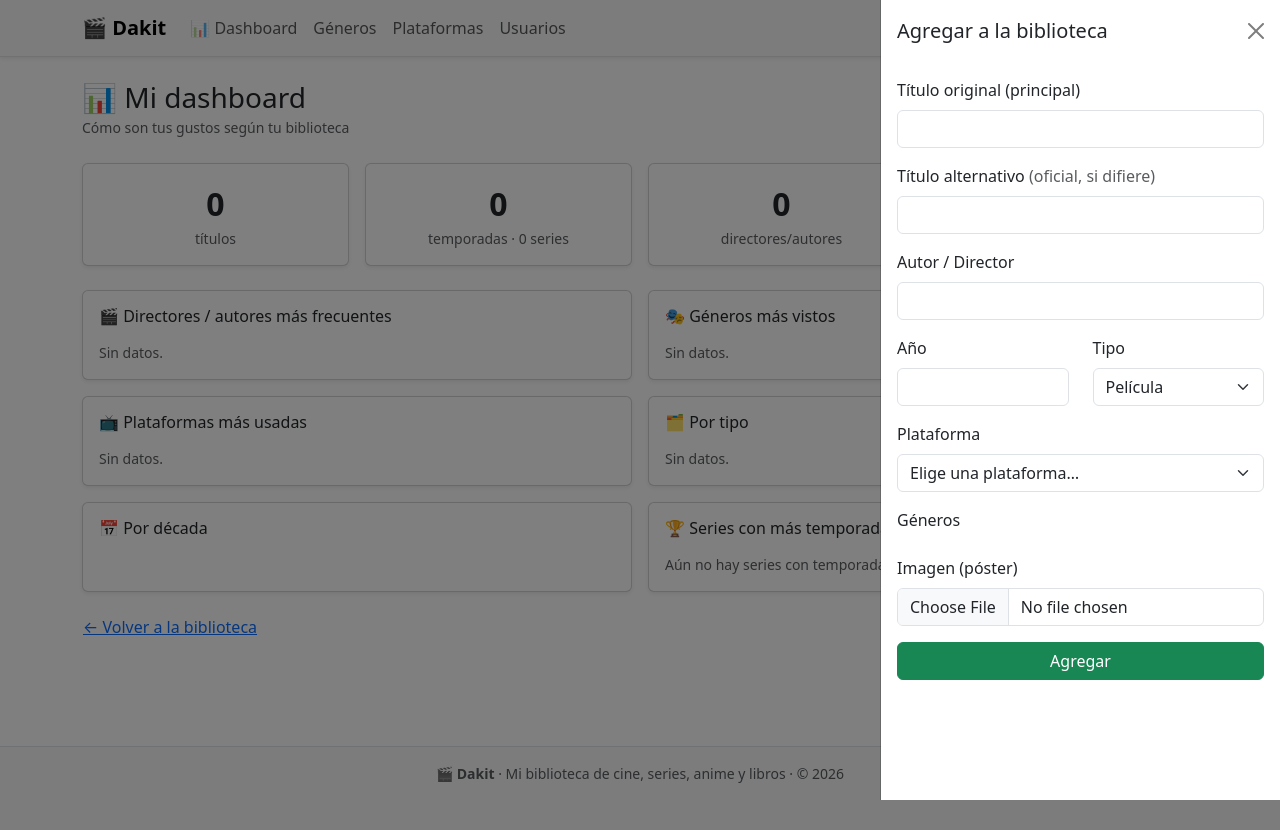
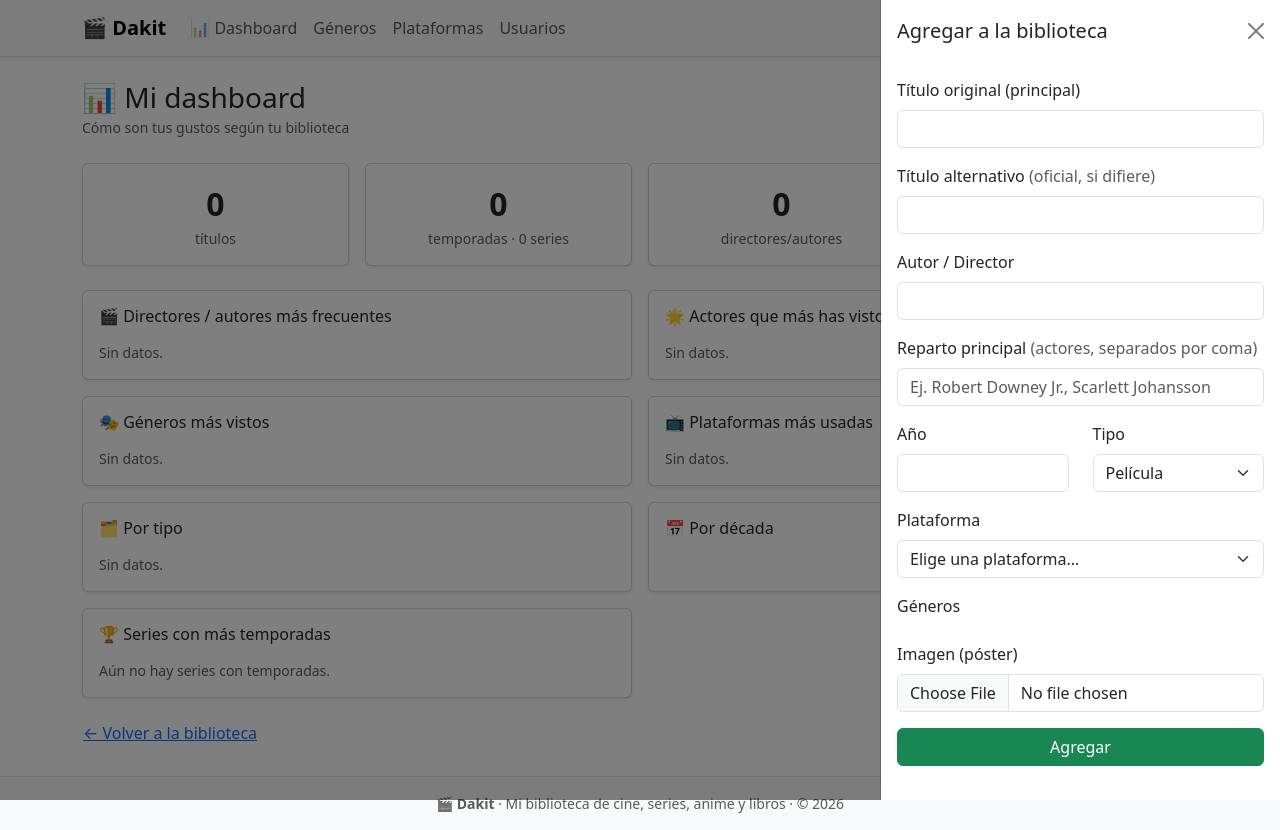
Before and after one commit to DyM66/flask_dakit, a Flask app: page /dashboard in a window 1280 px wide, after a click on "+ Agregar título". Before the commit the page ends 800 px from the top, so only its background shows below. Run offline with Flask 3, Linux system fonts and the light colour scheme; the visitor is signed in with stand-in values (Sample User, id 1); data that the repository does not hold is empty.

Commit message:
feat(reparto): campo main_cast (actores principales) + indicador 'actores que mas has visto' en dashboard; listas de directores y actores top 25

```diff
--- a/app.py
+++ b/app.py
@@ -88,6 +88,7 @@ class Entry(db.Model):
     # Mapeado a la columna existente "title_es" para no migrar el schema.
     title_alt = db.Column("title_es", db.String(200))
     creator = db.Column(db.String(100), nullable=False)
+    main_cast = db.Column(db.String(500))  # reparto principal: nombres separados por coma
     year = db.Column(db.Integer, nullable=False)
     platform = db.Column(db.String(50), nullable=False)
     type = db.Column(db.String(20), nullable=False)
@@ -231,6 +232,7 @@ def dashboard():
     type_counter = Counter()
     platform_counter = Counter()
     director_counter = Counter()
+    actor_counter = Counter()
     genre_counter = Counter()
     decade_counter = Counter()
     years = []
@@ -243,6 +245,10 @@ def dashboard():
             name = name.strip()
             if name:
                 director_counter[name] += 1
+        for name in (entry.main_cast or "").split(","):
+            name = name.strip()
+            if name:
+                actor_counter[name] += 1
         for genre in entry.genres:
             genre_counter[genre.name] += 1
         if entry.year:
@@ -262,13 +268,15 @@ def dashboard():
         total_seasons_series=len(series_with_seasons),
         oldest=min(years) if years else None,
         newest=max(years) if years else None,
-        top_directors=ranked_with_pct(director_counter, 10),
+        top_directors=ranked_with_pct(director_counter, 25),
+        top_actors=ranked_with_pct(actor_counter, 25),
         top_genres=ranked_with_pct(genre_counter, 10),
         top_platforms=ranked_with_pct(platform_counter, 8),
         by_type=ranked_with_pct(type_counter, 10),
         by_decade=sorted(decade_counter.items()),
         top_series=series_with_seasons[:8],
         unique_directors=len(director_counter),
+        unique_actors=len(actor_counter),
     )
 
 
@@ -279,6 +287,7 @@ def add():
         title=request.form["title"],
         title_alt=request.form.get("title_alt", "").strip() or None,
         creator=request.form["creator"],
+        main_cast=request.form.get("main_cast", "").strip() or None,
         year=request.form.get("year", type=int),
         platform=request.form["platform"],
         type=request.form["type"],
@@ -303,6 +312,7 @@ def update(id):
         entry.title = request.form["title"]
         entry.title_alt = request.form.get("title_alt", "").strip() or None
         entry.creator = request.form["creator"]
+        entry.main_cast = request.form.get("main_cast", "").strip() or None
         entry.year = request.form.get("year", type=int)
         entry.platform = request.form["platform"]
         entry.type = request.form["type"]
@@ -583,16 +593,18 @@ def seed_platforms():
 @click.option("--title", required=True, help="Título original (principal).")
 @click.option("--title-alt", "title_alt", default="", help="Título alternativo oficial (si difiere del original).")
 @click.option("--creator", required=True)
+@click.option("--cast", "main_cast", default="", help="Reparto principal: actores separados por coma.")
 @click.option("--year", required=True, type=int)
 @click.option("--platform", required=True)
 @click.option("--type", "type_", required=True)
 @click.option("--genres", default="", help="Nombres de géneros separados por coma.")
 @click.option("--image-url", default="", help="URL de un póster para descargar.")
-def add_entry(title, title_alt, creator, year, platform, type_, genres, image_url):
+def add_entry(title, title_alt, creator, main_cast, year, platform, type_, genres, image_url):
     """Registra una entrada en la biblioteca desde la línea de comandos."""
     entry = Entry(
         title=title, title_alt=title_alt.strip() or None,
-        creator=creator, year=year, platform=platform, type=type_,
+        creator=creator, main_cast=main_cast.strip() or None,
+        year=year, platform=platform, type=type_,
     )
     db.session.add(entry)
 
--- a/templates/base.html
+++ b/templates/base.html
@@ -93,6 +93,10 @@
                     <label for="creator" class="form-label">Autor / Director</label>
                     <input type="text" name="creator" id="creator" class="form-control" required>
                 </div>
+                <div class="mb-3">
+                    <label for="main_cast" class="form-label">Reparto principal <span class="text-muted">(actores, separados por coma)</span></label>
+                    <input type="text" name="main_cast" id="main_cast" class="form-control" placeholder="Ej. Robert Downey Jr., Scarlett Johansson">
+                </div>
                 <div class="row">
                     <div class="col-6 mb-3">
                         <label for="year" class="form-label">Año</label>
--- a/templates/dashboard.html
+++ b/templates/dashboard.html
@@ -44,6 +44,7 @@
 
 <div class="row g-3">
     <div class="col-12 col-lg-6">{{ barlist('🎬 Directores / autores más frecuentes', top_directors, 'primary') }}</div>
+    <div class="col-12 col-lg-6">{{ barlist('🌟 Actores que más has visto', top_actors, 'danger') }}</div>
     <div class="col-12 col-lg-6">{{ barlist('🎭 Géneros más vistos', top_genres, 'success') }}</div>
     <div class="col-12 col-lg-6">{{ barlist('📺 Plataformas más usadas', top_platforms, 'info') }}</div>
     <div class="col-12 col-lg-6">{{ barlist('🗂️ Por tipo', by_type, 'warning') }}</div>
--- a/templates/update_item.html
+++ b/templates/update_item.html
@@ -22,6 +22,10 @@
                 <div class="mb-3">
                     <label for="creator" class="form-label">Autor / Director</label>
                     <input type="text" name="creator" id="creator" class="form-control" value="{{ entry.creator }}" required>
+                </div>
+                <div class="mb-3">
+                    <label for="main_cast" class="form-label">Reparto principal <span class="text-muted">(actores, separados por coma)</span></label>
+                    <input type="text" name="main_cast" id="main_cast" class="form-control" value="{{ entry.main_cast or '' }}" placeholder="Ej. Robert Downey Jr., Scarlett Johansson">
                 </div>
                 <div class="row">
                     <div class="col-md-4 mb-3">
```
